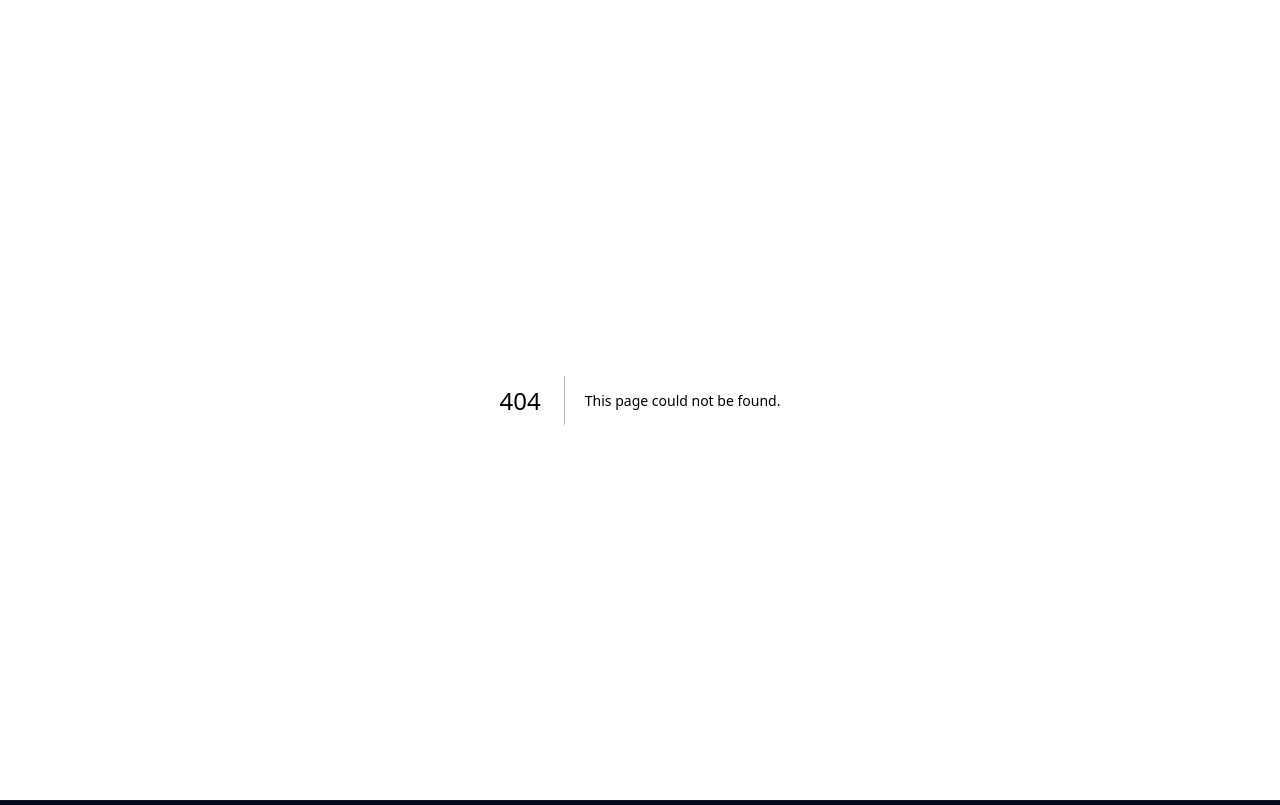
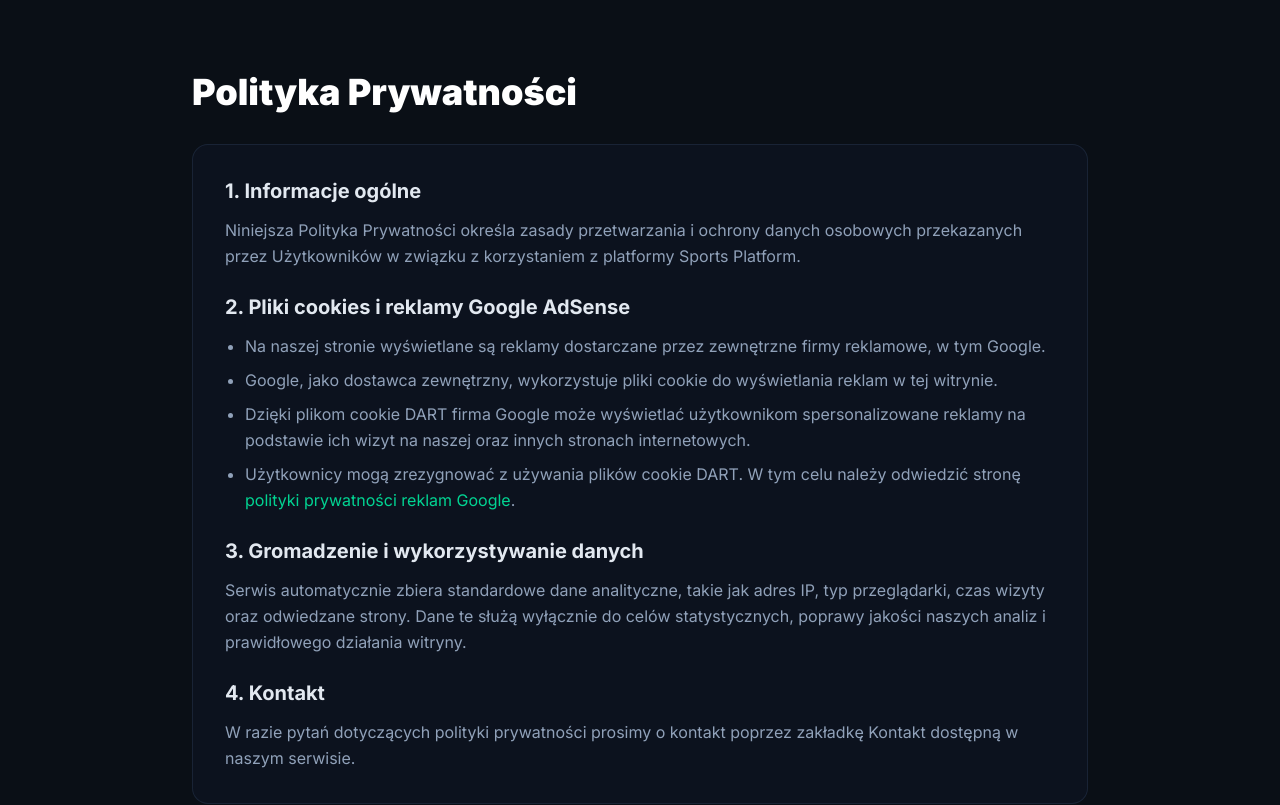
Before and after one commit to tomi19sdz/sports-platform, a Next.js app in the folder frontend/: page /polityka-prywatnosci in a window 1280 px wide. Before the commit this address had no page. Shown: the top 805 px of the page. Built offline with nearby package versions, Linux system fonts and the light colour scheme.

Commit message:
2 page.tsx

```diff
--- /dev/null
+++ b/frontend/app/kontakt/page.tsx
@@ -0,0 +1,25 @@
+import React from 'react';
+
+export default function ContactPage() {
+  return (
+    <main className="min-h-screen bg-[#0a0f16] text-slate-200 p-8">
+      <div className="max-w-2xl mx-auto mt-10 text-center">
+        <h1 className="text-4xl font-black text-white mb-4">Kontakt</h1>
+        <p className="text-slate-400 text-lg mb-8">
+          Masz pytania dotyczące naszych analiz meczowych, współpracy lub funkcjonowania platformy? Zespół Sports Platform jest do Twojej dyspozycji.
+        </p>
+
+        <div className="bg-slate-900/40 p-8 rounded-2xl border border-slate-800/80">
+          <h2 className="text-2xl font-bold text-emerald-400 mb-4">Napisz do nas</h2>
+          <p className="text-slate-300 mb-2">Adres e-mail:</p>
+          <a href="mailto:kontakt@twojadomena.pl" className="text-xl font-bold text-white hover:text-emerald-400 transition-colors">
+            kontakt@twojadomena.pl
+          </a>
+          <p className="text-slate-500 mt-6 text-sm">
+            Staramy się odpowiadać na wszystkie zapytania w ciągu 24-48 godzin.
+          </p>
+        </div>
+      </div>
+    </main>
+  );
+}
--- /dev/null
+++ b/frontend/app/polityka-prywatnosci/page.tsx
@@ -0,0 +1,38 @@
+import React from 'react';
+
+export default function PrivacyPolicyPage() {
+  return (
+    <main className="min-h-screen bg-[#0a0f16] text-slate-200 p-8">
+      <div className="max-w-4xl mx-auto mt-10">
+        <h1 className="text-4xl font-black text-white mb-8">Polityka Prywatności</h1>
+
+        <div className="space-y-6 text-slate-400 leading-relaxed bg-slate-900/40 p-8 rounded-2xl border border-slate-800/80">
+          <section>
+            <h2 className="text-xl font-bold text-slate-200 mb-3">1. Informacje ogólne</h2>
+            <p>Niniejsza Polityka Prywatności określa zasady przetwarzania i ochrony danych osobowych przekazanych przez Użytkowników w związku z korzystaniem z platformy Sports Platform.</p>
+          </section>
+
+          <section>
+            <h2 className="text-xl font-bold text-slate-200 mb-3">2. Pliki cookies i reklamy Google AdSense</h2>
+            <ul className="list-disc pl-5 space-y-2">
+              <li>Na naszej stronie wyświetlane są reklamy dostarczane przez zewnętrzne firmy reklamowe, w tym Google.</li>
+              <li>Google, jako dostawca zewnętrzny, wykorzystuje pliki cookie do wyświetlania reklam w tej witrynie.</li>
+              <li>Dzięki plikom cookie DART firma Google może wyświetlać użytkownikom spersonalizowane reklamy na podstawie ich wizyt na naszej oraz innych stronach internetowych.</li>
+              <li>Użytkownicy mogą zrezygnować z używania plików cookie DART. W tym celu należy odwiedzić stronę <a href="https://policies.google.com/technologies/ads" className="text-emerald-400 hover:underline" target="_blank" rel="noreferrer">polityki prywatności reklam Google</a>.</li>
+            </ul>
+          </section>
+
+          <section>
+            <h2 className="text-xl font-bold text-slate-200 mb-3">3. Gromadzenie i wykorzystywanie danych</h2>
+            <p>Serwis automatycznie zbiera standardowe dane analityczne, takie jak adres IP, typ przeglądarki, czas wizyty oraz odwiedzane strony. Dane te służą wyłącznie do celów statystycznych, poprawy jakości naszych analiz i prawidłowego działania witryny.</p>
+          </section>
+
+          <section>
+            <h2 className="text-xl font-bold text-slate-200 mb-3">4. Kontakt</h2>
+            <p>W razie pytań dotyczących polityki prywatności prosimy o kontakt poprzez zakładkę Kontakt dostępną w naszym serwisie.</p>
+          </section>
+        </div>
+      </div>
+    </main>
+  );
+}
```
